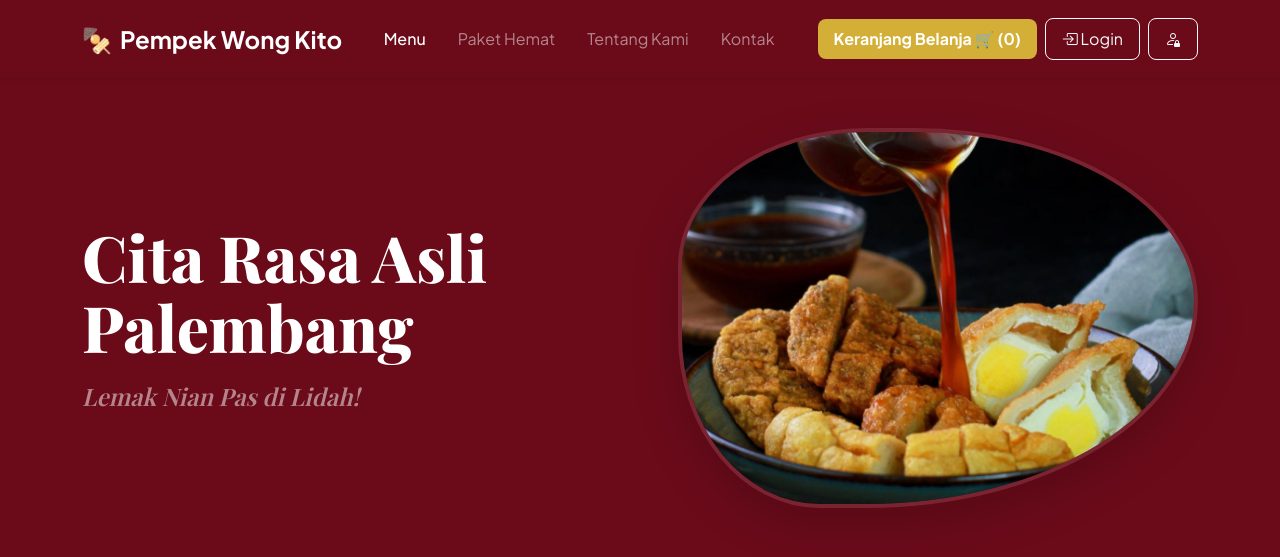
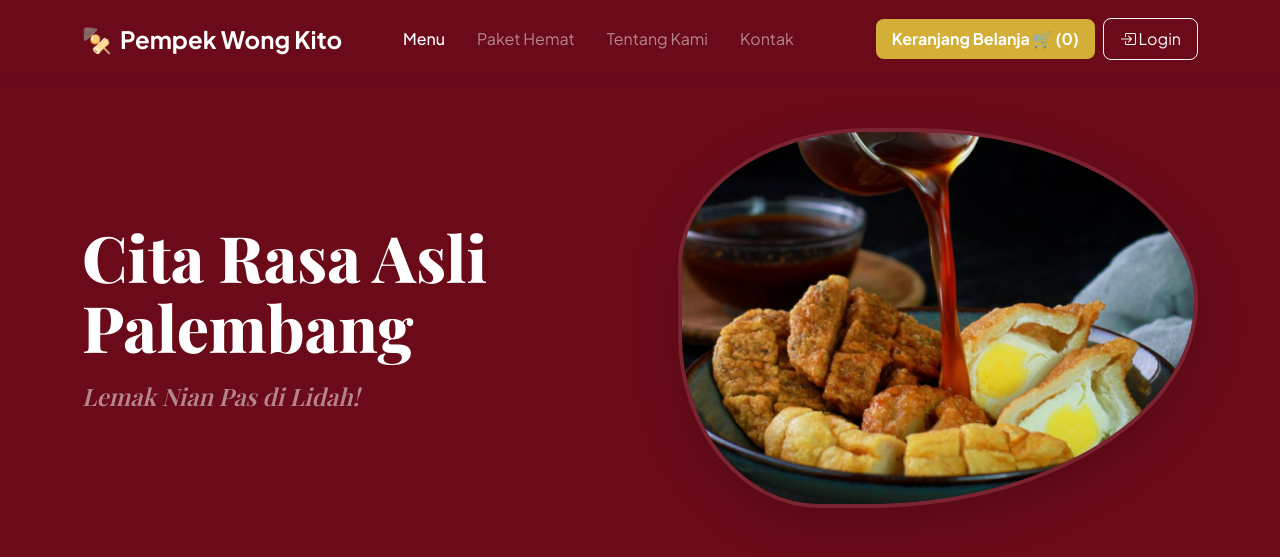
Before and after one commit to MuhamadHandika03/Pempek-e-commerce, a PHP site: page /index.php in a window 1280 px wide. Shown: the top 557 px of the page. Run offline with PHP 8.4, Linux system fonts and the light colour scheme; data comes from the database, SQL or seed files in the repository.

Commit message:
style: remove admin link shortcut from public navbar header

```diff
--- a/Toko_Pempek/views/templates/header.php
+++ b/Toko_Pempek/views/templates/header.php
@@ -69,10 +69,6 @@
                             <i class="bi bi-box-arrow-in-right"></i> Login
                         </a>
                     <?php endif; ?>
-
-                    <a href="admin/index.php" class="btn btn-outline-light rounded-3 px-3 py-2" title="Admin Panel">
-                        <i class="bi bi-person-lock"></i>
-                    </a>
                 </div>
             </div>
         </div>
```
